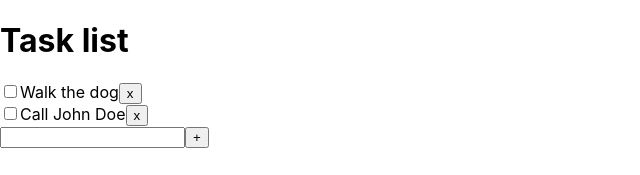
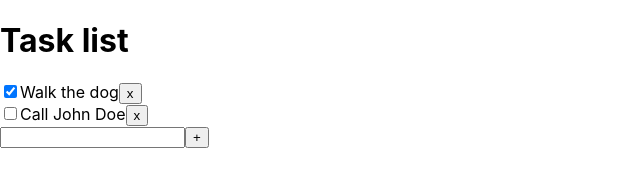
Before and after one commit to wdsrocha/random-react, a React (Create React App) app in the folder todo/: page / in a window 1280 px wide. Shown: the top 175 px of the page, without its empty margins (0-640 px from the left). Built offline with nearby package versions, Linux system fonts and the light colour scheme.

Commit message:
Add toggle todo

```diff
--- a/todo/src/App.tsx
+++ b/todo/src/App.tsx
@@ -21,7 +21,16 @@ function App() {
         }
     ]);
 
-    function deleteTodo(id: number) {
+    function toggleTodo(id: number) {
+        console.log(id);
+        setTodos(todos.map(todo => todo.id !== id ? todo : {
+            id: id,
+            description: todo.description,
+            done: !todo.done,
+        }));
+    }
+
+    function deleteTodo(id: number): void {
         setTodos(todos.filter(todo => todo.id !== id));
     }
 
@@ -32,7 +41,11 @@ function App() {
                 {!todos.length && <h1>All tasks completed!</h1>}
                 {todos.map(todo => (
                     <div className="todo">
-                        <input type="checkbox"/>
+                        <input
+                            type="checkbox"
+                            checked={todo.done}
+                            onChange={() => toggleTodo(todo.id)}
+                        />
                         <span className="description">{todo.description}</span>
                         <button className="delete" onClick={() => deleteTodo(todo.id)}>x</button>
                     </div>
```
